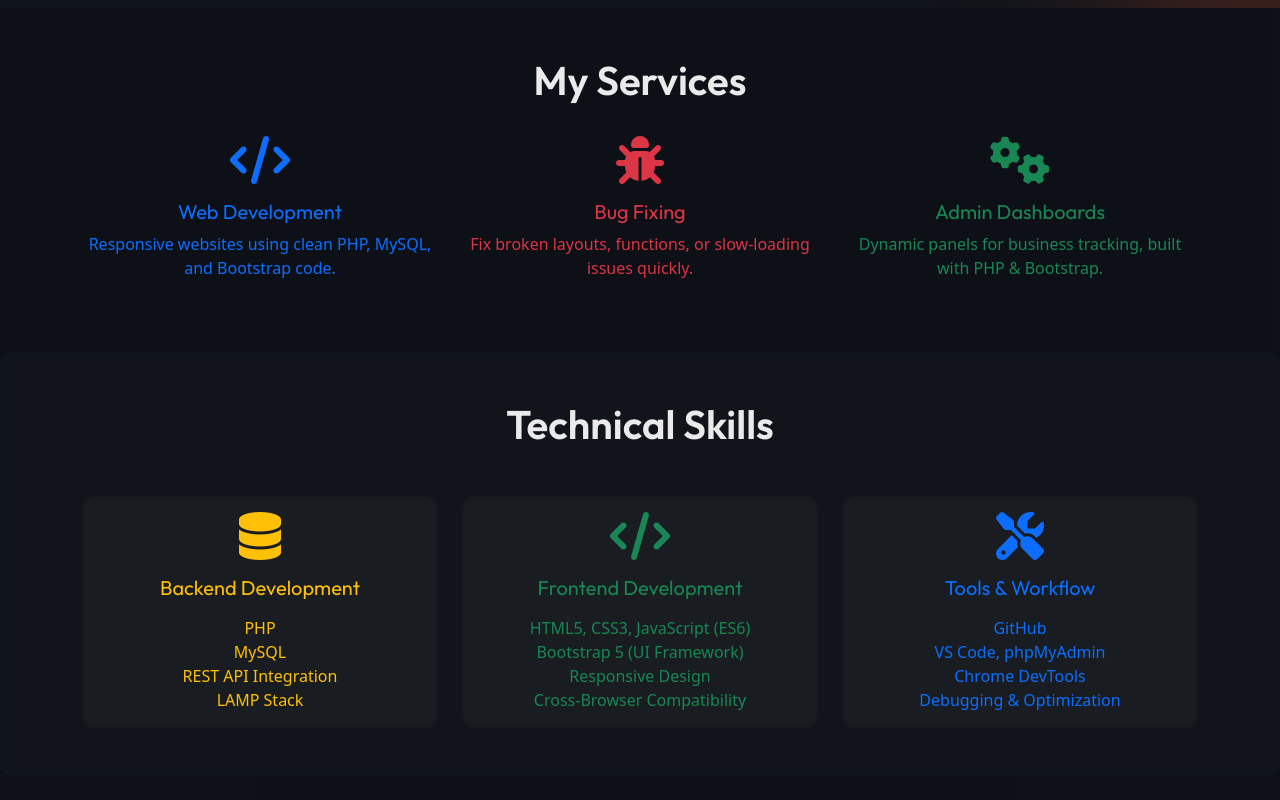
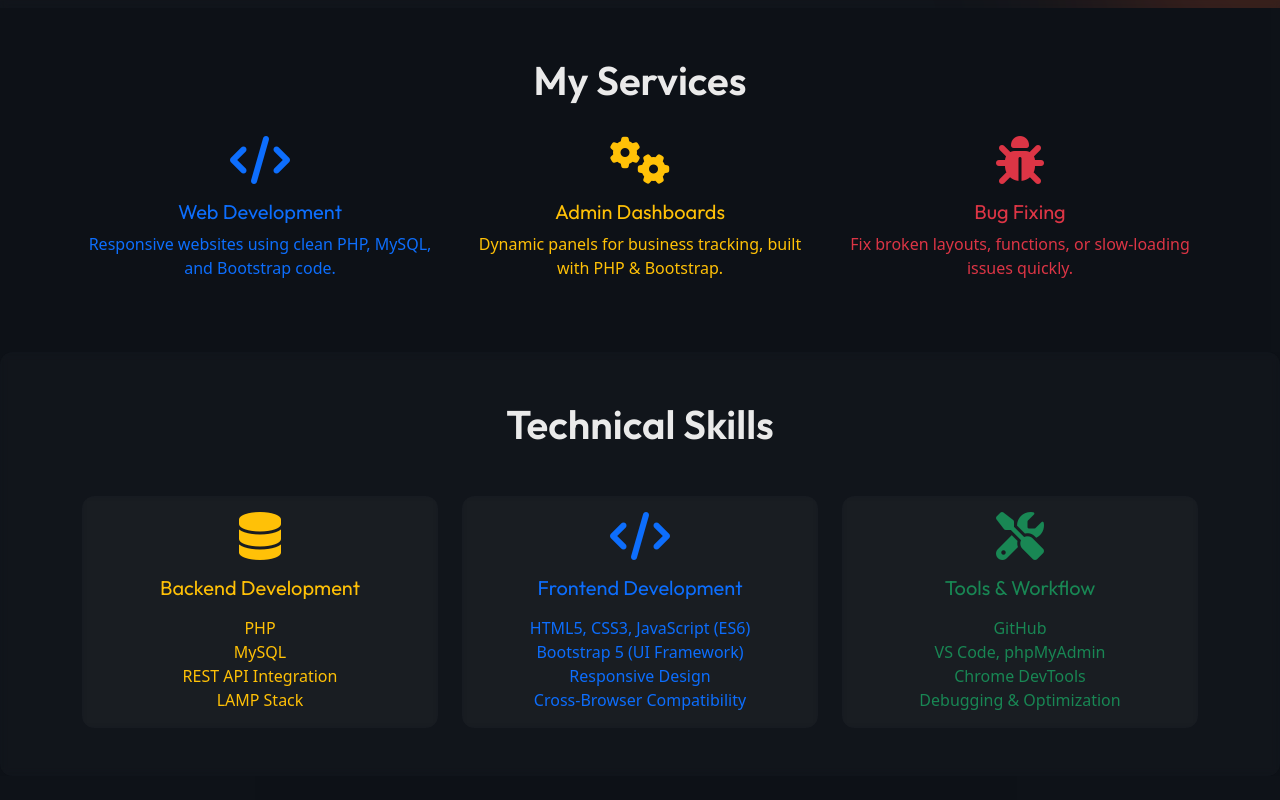
Before and after one commit to sayedmunibshah/portfolio, a plain HTML site: page index.html in a window 1280 px wide. Shown: the part 1680-2480 px from the top of the page. Drawn offline with nearby package versions, Linux system fonts and the light colour scheme.

Commit message:
Updated portfolio

```diff
--- a/assets/js/script.js
+++ b/assets/js/script.js
@@ -6,7 +6,7 @@ particlesJS("particles-js", {
       value: ["#ff4081", "#00bcd4", "#7c4dff", "#1e90ff", "#ff9800", "#4caf50", "#f44336", "#9c27b0", "#2196f3", "#ffeb3b", "#673ab7", "#3f51b5", "#009688", "#cddc39", "#795548", "#607d8b", "#e91e63", "#8bc34a", "#ffc107", "#9e9e9e", "#ff5722", "#00bcd4", "#673ab7", "#3f51b5"],
       random: true
     },
-    opacity: { value: 1, random: true },
+    opacity: { value: 5, random: true },
     move: { enable: true, speed: 2 },
     line_linked: {
       enable: true,
@@ -128,10 +128,6 @@ function closeNav() {
   document.getElementById("myNav").style.width = "0%";
 }
 
-
-
-
-
 function showAlert(msg, type) {
   const div = document.getElementById("formAlert");
   div.innerHTML = msg;
--- a/index.html
+++ b/index.html
@@ -122,18 +122,18 @@
               Responsive websites using clean PHP, MySQL, and Bootstrap code.
             </p>
           </div>
+          <div class="col-md-4 reveal text-warning my-2">
+            <i class="fas fa-cogs fa-3x mb-3 text-warning"></i>
+            <h5>Admin Dashboards</h5>
+            <p>
+              Dynamic panels for business tracking, built with PHP & Bootstrap.
+            </p>
+          </div>
           <div class="col-md-4 reveal text-danger my-2">
             <i class="fas fa-bug fa-3x mb-3 text-danger"></i>
             <h5>Bug Fixing</h5>
             <p>
               Fix broken layouts, functions, or slow-loading issues quickly.
-            </p>
-          </div>
-          <div class="col-md-4 reveal text-success my-2">
-            <i class="fas fa-cogs fa-3x mb-3 text-success"></i>
-            <h5>Admin Dashboards</h5>
-            <p>
-              Dynamic panels for business tracking, built with PHP & Bootstrap.
             </p>
           </div>
         </div>
@@ -162,9 +162,9 @@
           </div>
 
           <div class="col-md-4 reveal">
-            <div class="card h-100 text-success">
+            <div class="card h-100 text-primary">
               <div class="card-body text-center">
-                <i class="fas fa-code fa-3x text-success mb-3"></i>
+                <i class="fas fa-code fa-3x text-primary mb-3"></i>
                 <h5 class="card-title">Frontend Development</h5>
                 <ul class="list-unstyled mt-3 mb-0">
                   <li>HTML5, CSS3, JavaScript (ES6)</li>
@@ -177,9 +177,9 @@
           </div>
 
           <div class="col-md-4 reveal">
-            <div class="card h-100 text-primary">
+            <div class="card h-100 text-success">
               <div class="card-body text-center">
-                <i class="fas fa-tools fa-3x text-primary mb-3"></i>
+                <i class="fas fa-tools fa-3x text-success mb-3"></i>
                 <h5 class="card-title">Tools & Workflow</h5>
                 <ul class="list-unstyled mt-3 mb-0">
                   <li>GitHub</li>
```
Also changed, not shown: assets/css/style.css (+0 -34 lines).
